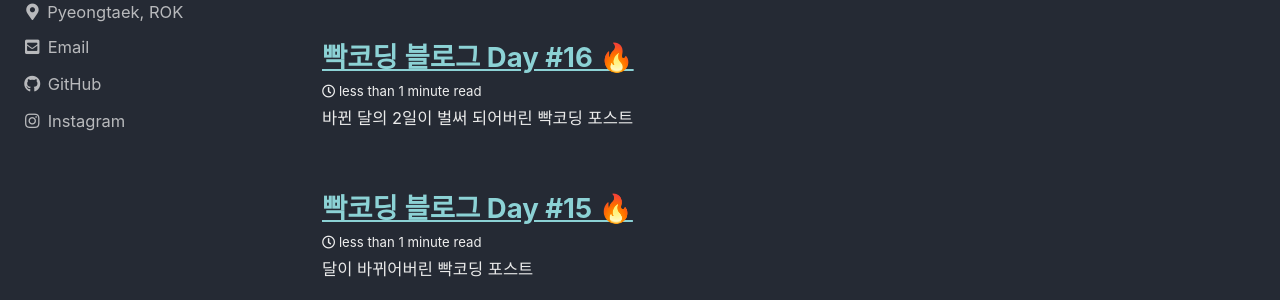
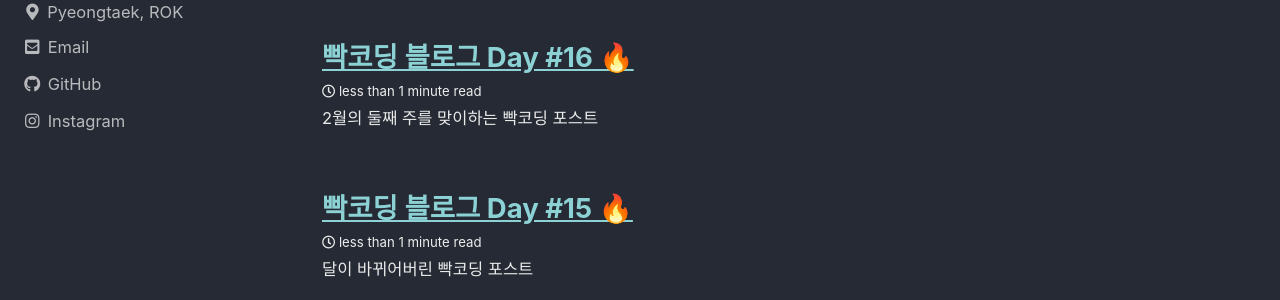
Before and after one commit to dingoaid/dingoaid_blog, a Jekyll site: the page built from index.html, in a window 1280 px wide. Shown: the part 200-500 px from the top of the page. Built offline with Jekyll 4.4.1, drawn with Linux system fonts in a browser that asks for light colours; cached includes are drawn as plain includes; the list of posts is cut into pages by our own code.

Commit message:
Update 2024-02-02-day16.md

```diff
--- a/_posts/2024-02-02-day16.md
+++ b/_posts/2024-02-02-day16.md
@@ -3,12 +3,12 @@ layout: single
 title:  "빡코딩 블로그 Day #16 🔥"
 ---
 
-## 바뀐 달의 2일이 벌써 되어버린 빡코딩 포스트
+## 2월의 둘째 주를 맞이하는 빡코딩 포스트
 
 안녕하세요, dingoaid 입니다.
 
 > ![tumblr_mlbjia4BMr1soryr4o1_500](https://github.com/dingoaid/dingoaid_blog/assets/107102476/77fab1e3-9f78-4bde-a473-062841aa2236)
 >
-> 벌써 2월 2일이라니!
+> 벌써 2월 6일이라니!
 
 오늘은 모바일용 형태만 어느정도 짜면 될것 같다!
```
